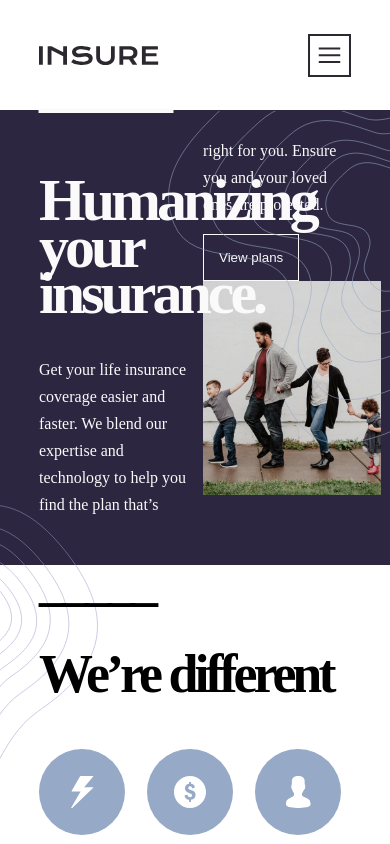
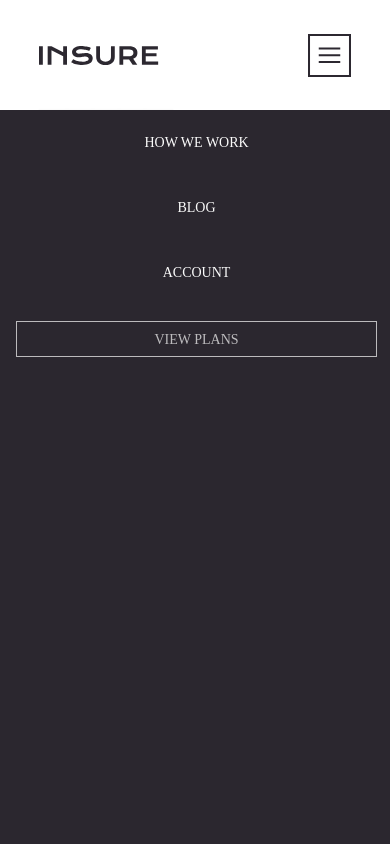
Before and after one commit to S3RG1O1994/Insure-landing-page, a plain HTML site: page index.html in a window 390 px wide. Both pictures are taken after a click on the label 329 px from the left and 55 px from the top of the page. Shown: the top 844 px of the page. Drawn offline with nearby package versions, Linux system fonts and the light colour scheme; files that its build step writes are made by us from their sources.

Commit message:
[Add]: New styles and responsive for menu

```diff
--- a/index.html
+++ b/index.html
@@ -16,7 +16,7 @@
   <body>
     <header>
       <div class="logo_company--header"></div>
-      <ul class="navigation_bar">
+      <ul class="navigation_bar" id="navigation_bar">
         <li class="navigation_bar--item"><a href="#">How we work</a></li>
         <li class="navigation_bar--item"><a href="#">Blog</a></li>
         <li class="navigation_bar--item"><a href="#">Account</a></li>
--- a/js/scripts.js
+++ b/js/scripts.js
@@ -1,9 +1,7 @@
 document.addEventListener("DOMContentLoaded", function(){
-	var elm = document.querySelector('#menu-items');
-    elm.addEventListener('click', (elm)=>{
-		if (elm.style.display === 'none')
-		{
-			console.log('soy none');
-		}
+	const elm = document.querySelector('#menu-items');
+    elm.addEventListener('click', ()=>{
+		const menuElm = document.querySelector('#navigation_bar')
+		menuElm.classList.toggle("navigation_bar_rsp");
 	})
 });
```
Also changed, not shown: 1 other file.
